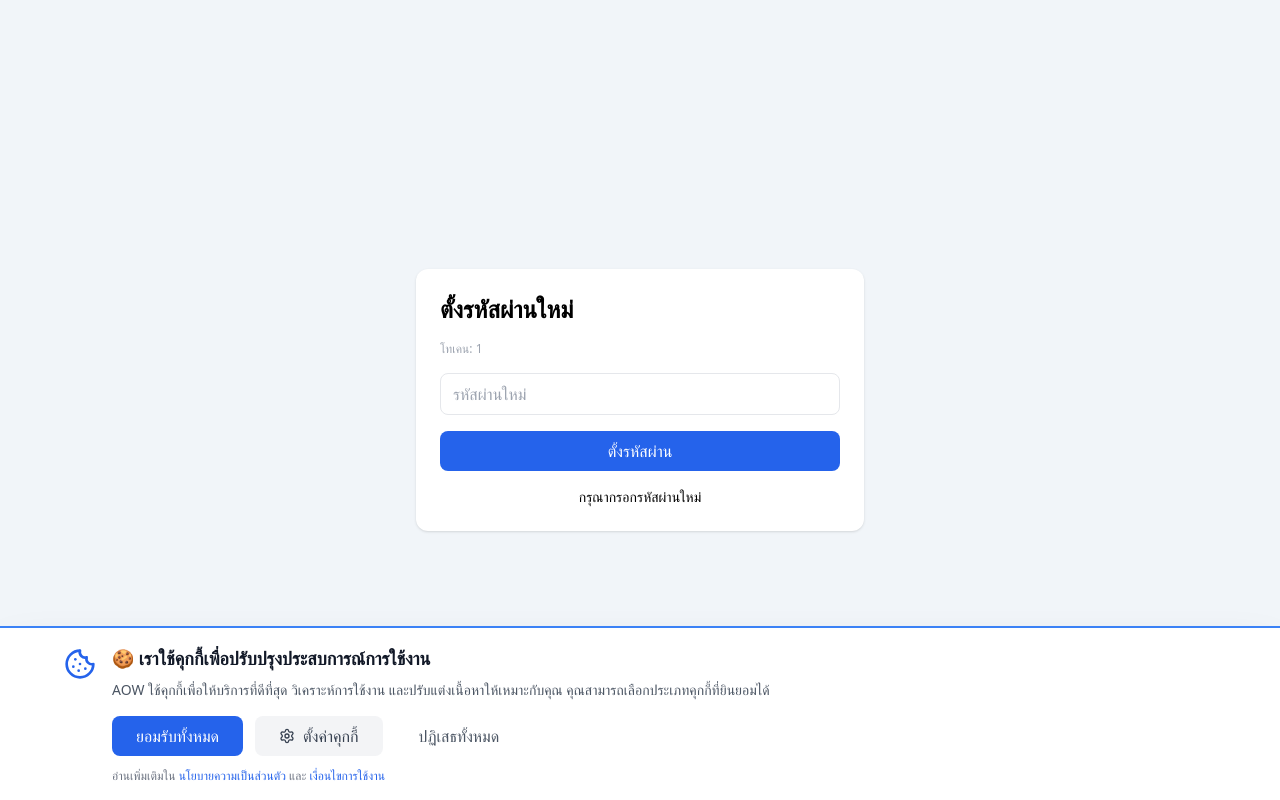
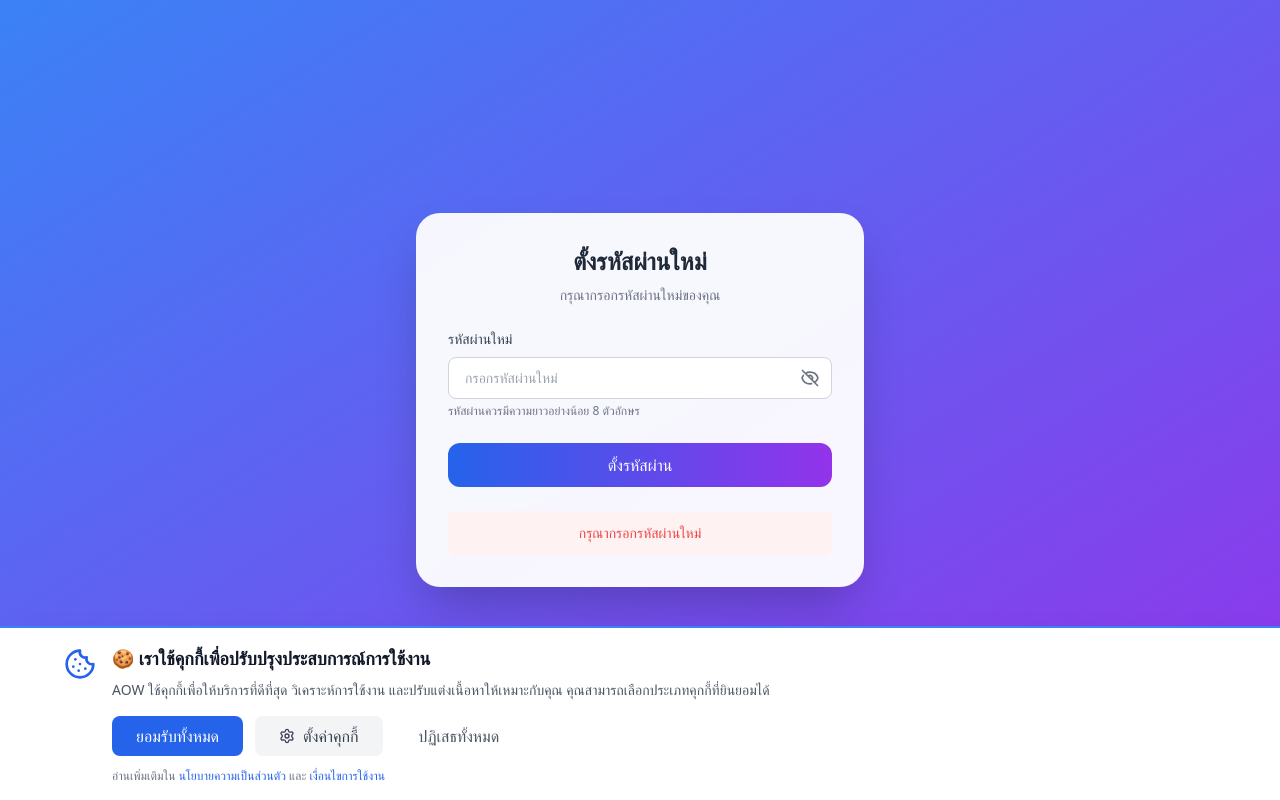
Before and after one commit to Bolos55/AOW-JobApp, a React (Create React App) app: page /reset-password/1 in a window 1280 px wide. Both pictures are taken after a click on the button "ตั้งรหัสผ่าน". Built offline with nearby package versions, Linux system fonts and the light colour scheme; no server answers.

Commit message:
Add show/hide password toggle and improve UX for password reset pages

```diff
--- a/src/ForgotPassword.jsx
+++ b/src/ForgotPassword.jsx
@@ -13,29 +13,44 @@ export default function ForgotPassword() {
     e.preventDefault();
     setMsg("");
     setError("");
+
+    // ตรวจสอบรูปแบบอีเมล
+    const emailTrimmed = email.trim();
+    const emailRegex = /^[^\s@]+@[^\s@]+\.[^\s@]+$/;
+
+    if (!emailTrimmed) {
+      setError("กรุณากรอกอีเมล");
+      return;
+    }
+
+    if (!emailRegex.test(emailTrimmed)) {
+      setError("รูปแบบอีเมลไม่ถูกต้อง กรุณากรอกอีเมลให้ถูกต้อง เช่น example@gmail.com");
+      return;
+    }
+
     setLoading(true);
 
     try {
       const res = await fetch(`${API_BASE}/api/auth/forgot-password`, {
         method: "POST",
         headers: { "Content-Type": "application/json" },
-        body: JSON.stringify({ email: email.trim() }),
+        body: JSON.stringify({ email: emailTrimmed }),
       });
 
       const ct = res.headers.get("content-type") || "";
       const data = ct.includes("application/json") ? await res.json() : null;
 
       if (!res.ok) {
-        setError((data && data.message) || `เกิดข้อผิดพลาด (${res.status})`);
+        setError((data && data.message) || `เกิดข้อผิดพลาด กรุณาลองใหม่อีกครั้ง`);
         return;
       }
 
       setMsg(
-        (data && data.message) ||
-          "ส่งลิงก์รีเซ็ตรหัสผ่านไปที่อีเมลแล้ว (ถ้าอีเมลมีอยู่ในระบบ)"
+        "ส่งลิงก์รีเซ็ตรหัสผ่านไปที่อีเมลของคุณแล้ว กรุณาตรวจสอบกล่องจดหมาย"
       );
+      setEmail(""); // ล้างช่องอีเมล
     } catch {
-      setError("เชื่อมต่อเซิร์ฟเวอร์ไม่ได้");
+      setError("ไม่สามารถเชื่อมต่อกับเซิร์ฟเวอร์ได้ กรุณาตรวจสอบอินเทอร์เน็ต");
     } finally {
       setLoading(false);
     }
@@ -53,17 +68,21 @@ export default function ForgotPassword() {
 
         <form onSubmit={onSubmit} className="space-y-4 mt-6">
           <div>
-            <label htmlFor="forgotEmail" className="block text-sm mb-1">อีเมล</label>
+            <label htmlFor="forgotEmail" className="block text-sm font-medium text-gray-700 mb-2">
+              อีเมลที่ใช้สมัครสมาชิก
+            </label>
             <input
               id="forgotEmail"
-              type="email"
-              className="w-full border rounded-lg px-3 py-2 text-sm"
+              type="text"
+              className="w-full border border-gray-300 rounded-lg px-4 py-2.5 text-sm focus:outline-none focus:ring-2 focus:ring-blue-500 focus:border-transparent"
               value={email}
               onChange={(e) => setEmail(e.target.value)}
-              required
               autoComplete="email"
-              placeholder="กรอกอีเมลที่ใช้สมัครสมาชิก"
+              placeholder="example@gmail.com"
             />
+            <p className="text-xs text-gray-500 mt-1">
+              กรอกอีเมลที่คุณใช้สมัครสมาชิก เราจะส่งลิงก์รีเซ็ตรหัสผ่านไปให้
+            </p>
           </div>
 
           {error && (
--- a/src/ResetPassword.jsx
+++ b/src/ResetPassword.jsx
@@ -7,6 +7,7 @@ export default function ResetPassword() {
   const { token } = useParams(); // token ที่มากับลิงก์
   const navigate = useNavigate();
   const [password, setPassword] = useState("");
+  const [showPassword, setShowPassword] = useState(false);
   const [message, setMessage] = useState("");
   const [loading, setLoading] = useState(false);
 
@@ -43,29 +44,74 @@ export default function ResetPassword() {
   };
 
   return (
-    <div className="min-h-screen flex items-center justify-center bg-slate-100">
-      <div className="bg-white p-6 rounded-xl shadow w-full max-w-md space-y-4">
-        <h1 className="text-2xl font-bold">ตั้งรหัสผ่านใหม่</h1>
-        {/* แค่โชว์ token ให้เห็นว่าเรารับมาจริง */}
-        <p className="text-xs text-gray-400 break-all">โทเคน: {token}</p>
+    <div className="min-h-screen flex items-center justify-center bg-gradient-to-br from-blue-500 to-purple-600 px-4">
+      <div className="bg-white/95 rounded-3xl shadow-2xl p-8 w-full max-w-md space-y-6">
+        <div>
+          <h1 className="text-2xl font-extrabold text-gray-800 text-center">
+            ตั้งรหัสผ่านใหม่
+          </h1>
+          <p className="text-sm text-gray-500 text-center mt-2">
+            กรุณากรอกรหัสผ่านใหม่ของคุณ
+          </p>
+        </div>
 
-        <input
-          type="password"
-          className="w-full border rounded-lg px-3 py-2"
-          placeholder="รหัสผ่านใหม่"
-          value={password}
-          onChange={(e) => setPassword(e.target.value)}
-        />
+        <div className="relative">
+          <label htmlFor="newPassword" className="block text-sm font-medium text-gray-700 mb-2">
+            รหัสผ่านใหม่
+          </label>
+          <div className="relative">
+            <input
+              id="newPassword"
+              type={showPassword ? "text" : "password"}
+              className="w-full border border-gray-300 rounded-lg px-4 py-2.5 pr-12 text-sm focus:outline-none focus:ring-2 focus:ring-blue-500 focus:border-transparent"
+              placeholder="กรอกรหัสผ่านใหม่"
+              value={password}
+              onChange={(e) => setPassword(e.target.value)}
+            />
+            <button
+              type="button"
+              onClick={() => setShowPassword(!showPassword)}
+              className="absolute right-3 top-1/2 -translate-y-1/2 text-gray-500 hover:text-gray-700 focus:outline-none"
+              aria-label={showPassword ? "ซ่อนรหัสผ่าน" : "แสดงรหัสผ่าน"}
+            >
+              {showPassword ? (
+                // ไอคอนตาเปิด
+                <svg className="w-5 h-5" fill="none" stroke="currentColor" viewBox="0 0 24 24">
+                  <path strokeLinecap="round" strokeLinejoin="round" strokeWidth={2} d="M15 12a3 3 0 11-6 0 3 3 0 016 0z" />
+                  <path strokeLinecap="round" strokeLinejoin="round" strokeWidth={2} d="M2.458 12C3.732 7.943 7.523 5 12 5c4.478 0 8.268 2.943 9.542 7-1.274 4.057-5.064 7-9.542 7-4.477 0-8.268-2.943-9.542-7z" />
+                </svg>
+              ) : (
+                // ไอคอนตาปิด
+                <svg className="w-5 h-5" fill="none" stroke="currentColor" viewBox="0 0 24 24">
+                  <path strokeLinecap="round" strokeLinejoin="round" strokeWidth={2} d="M13.875 18.825A10.05 10.05 0 0112 19c-4.478 0-8.268-2.943-9.543-7a9.97 9.97 0 011.563-3.029m5.858.908a3 3 0 114.243 4.243M9.878 9.878l4.242 4.242M9.88 9.88l-3.29-3.29m7.532 7.532l3.29 3.29M3 3l3.59 3.59m0 0A9.953 9.953 0 0112 5c4.478 0 8.268 2.943 9.543 7a10.025 10.025 0 01-4.132 5.411m0 0L21 21" />
+                </svg>
+              )}
+            </button>
+          </div>
+          <p className="text-xs text-gray-500 mt-1">
+            รหัสผ่านควรมีความยาวอย่างน้อย 8 ตัวอักษร
+          </p>
+        </div>
 
         <button
           onClick={handleReset}
           disabled={loading}
-          className="w-full bg-blue-600 text-white py-2 rounded-lg disabled:opacity-60"
+          className={`w-full bg-gradient-to-r from-blue-600 to-purple-600 text-white py-2.5 rounded-xl font-medium transition-all ${
+            loading ? "opacity-70 cursor-not-allowed" : "hover:shadow-lg"
+          }`}
         >
           {loading ? "กำลังตั้งรหัสผ่าน..." : "ตั้งรหัสผ่าน"}
         </button>
 
-        {message && <p className="text-sm text-center mt-2">{message}</p>}
+        {message && (
+          <p className={`text-sm text-center px-4 py-3 rounded-lg ${
+            message.includes("เรียบร้อย")
+              ? "text-green-600 bg-green-50"
+              : "text-red-500 bg-red-50"
+          }`}>
+            {message}
+          </p>
+        )}
       </div>
     </div>
   );
```
